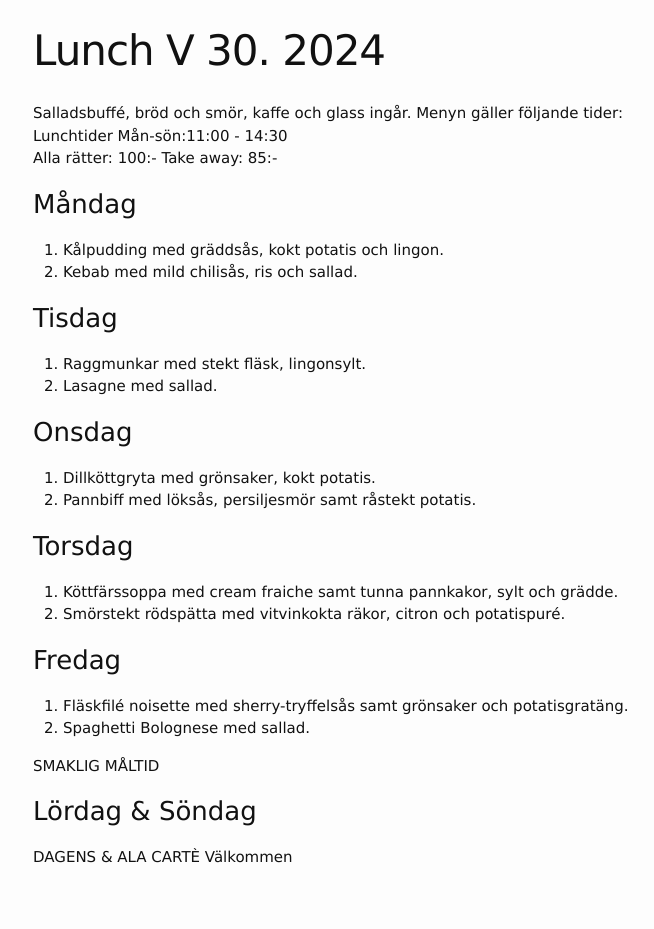
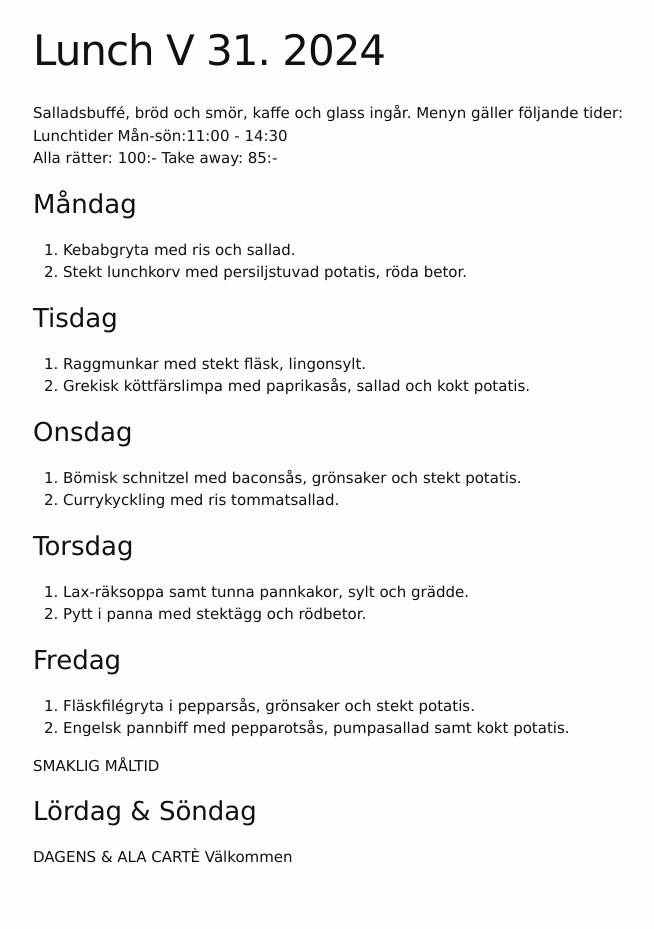
Before and after one commit to FarInn62/farinn62.github.io, a Jekyll site: the page built from lunch.md, in a window 1280 px wide. Shown: the whole page, without its empty margins (237-891 px from the left). Built offline with Jekyll 4.4.1, drawn with Linux system fonts in a browser that asks for light colours.

Commit message:
Update lunch.md

```diff
--- a/lunch.md
+++ b/lunch.md
@@ -1,6 +1,6 @@
 ---
 layout: foodmenu
-title: Lunch V 30. 2024
+title: Lunch V 31. 2024
 permalink: /lunch/
 published: true
 ---
@@ -11,28 +11,28 @@ Alla rätter: 100:- Take away: 85:-
 
 ### Måndag
 
-1. Kålpudding med gräddsås, kokt potatis och lingon.
-2. Kebab med mild chilisås, ris och sallad.
+1. Kebabgryta med ris och sallad.
+2. Stekt lunchkorv med persiljstuvad potatis, röda betor.
 
 ### Tisdag
 
 1. Raggmunkar med stekt fläsk, lingonsylt.
-2. Lasagne med sallad.
+2. Grekisk köttfärslimpa med paprikasås, sallad och kokt potatis.
 
 ### Onsdag
 
-1. Dillköttgryta med grönsaker, kokt potatis.
-2. Pannbiff med löksås, persiljesmör samt råstekt potatis.
+1. Bömisk schnitzel med baconsås, grönsaker och stekt potatis.
+2. Currykyckling med ris tommatsallad.
 
 ### Torsdag
 
-1. Köttfärssoppa med cream fraiche samt tunna pannkakor, sylt och grädde.
-2. Smörstekt rödspätta med vitvinkokta räkor, citron och potatispuré.
+1. Lax-räksoppa samt tunna pannkakor, sylt och grädde.
+2. Pytt i panna med stektägg och rödbetor.
 
 ### Fredag
 
-1. Fläskfilé noisette med sherry-tryffelsås samt grönsaker och potatisgratäng.
-2. Spaghetti Bolognese med sallad.
+1. Fläskfilégryta i pepparsås, grönsaker och stekt potatis.
+2. Engelsk pannbiff med pepparotsås, pumpasallad samt kokt potatis.
 
 SMAKLIG MÅLTID
 ### Lördag & Söndag
```
